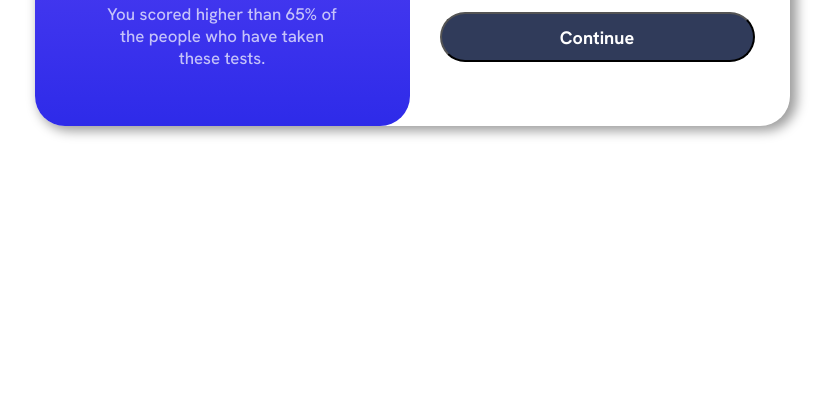
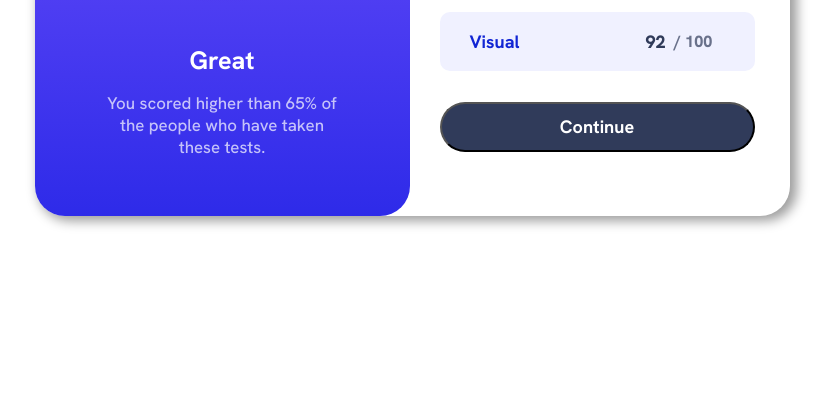
Before and after one commit to SharonXal/FEM-Result-Summary-Component, a plain HTML site: page index.html in a window 1280 px wide. Shown: the part 382-800 px from the top of the page, without its empty margins (228-1062 px from the left). Drawn offline with Linux system fonts and the light colour scheme.

Commit message:
Vertically center the whole content style.css

```diff
--- a/style.css
+++ b/style.css
@@ -173,6 +173,12 @@ button:hover{
 
 @media (min-width: 750px){
 
+    html{
+        display: flex;
+        justify-content: center;
+        padding: 7%;
+    }
+
     body{
         display: flex;
         flex-direction: column;
```
